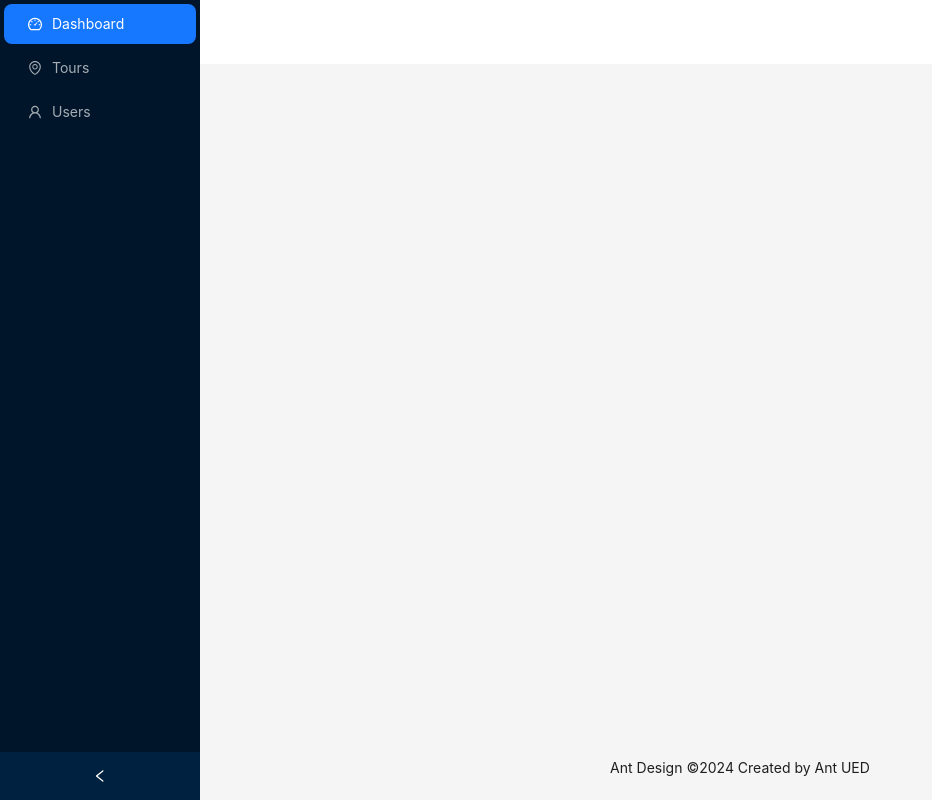
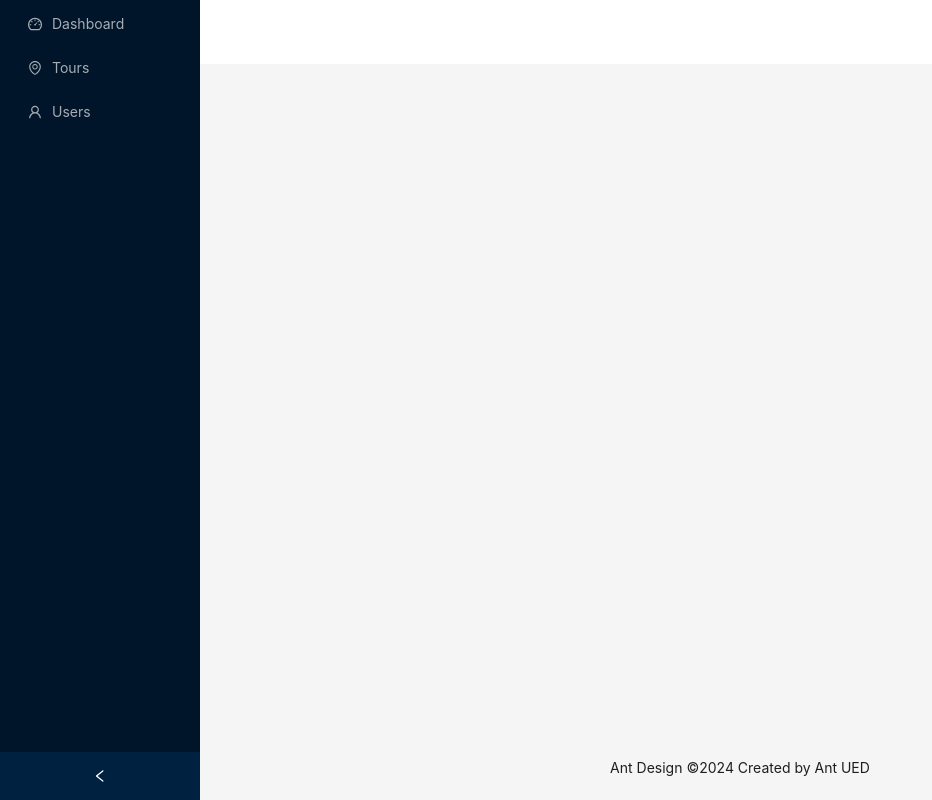
Before and after one commit to linhnvh15vn/natours-cms, a React (Vite) app: page /auth in a window 1280 px wide. Shown: the whole page, without its empty margins (0-932 px from the left). Built offline with nearby package versions, Linux system fonts and the light colour scheme; no server answers; sample sign-in values are in the browser's storage.

Commit message:
fix: make default selected item matching router

```diff
--- a/src/components/navigation.tsx
+++ b/src/components/navigation.tsx
@@ -6,24 +6,25 @@
   UserOutlined,
 } from '@ant-design/icons';
 import { Layout, Menu } from 'antd';
-import { Link } from 'react-router-dom';
+import { Link, useLocation } from 'react-router-dom';
 
 export default function Navigation() {
   const [collapsed, setCollapsed] = useState(false);
+  const location = useLocation();
 
   const items = [
     {
-      key: 'dashboard',
+      key: '/',
       icon: <DashboardOutlined />,
       label: <Link to="/">Dashboard</Link>,
     },
     {
-      key: 'tours',
+      key: '/tours',
       icon: <EnvironmentOutlined />,
       label: <Link to="/tours">Tours</Link>,
     },
     {
-      key: 'users',
+      key: '/users',
       icon: <UserOutlined />,
       label: <Link to="/users">Users</Link>,
     },
@@ -46,7 +47,7 @@
       <div className="demo-logo-vertical" />
       <Menu
         theme="dark"
-        defaultSelectedKeys={['dashboard']}
+        selectedKeys={[location.pathname]}
         mode="inline"
         items={items}
       />
```
